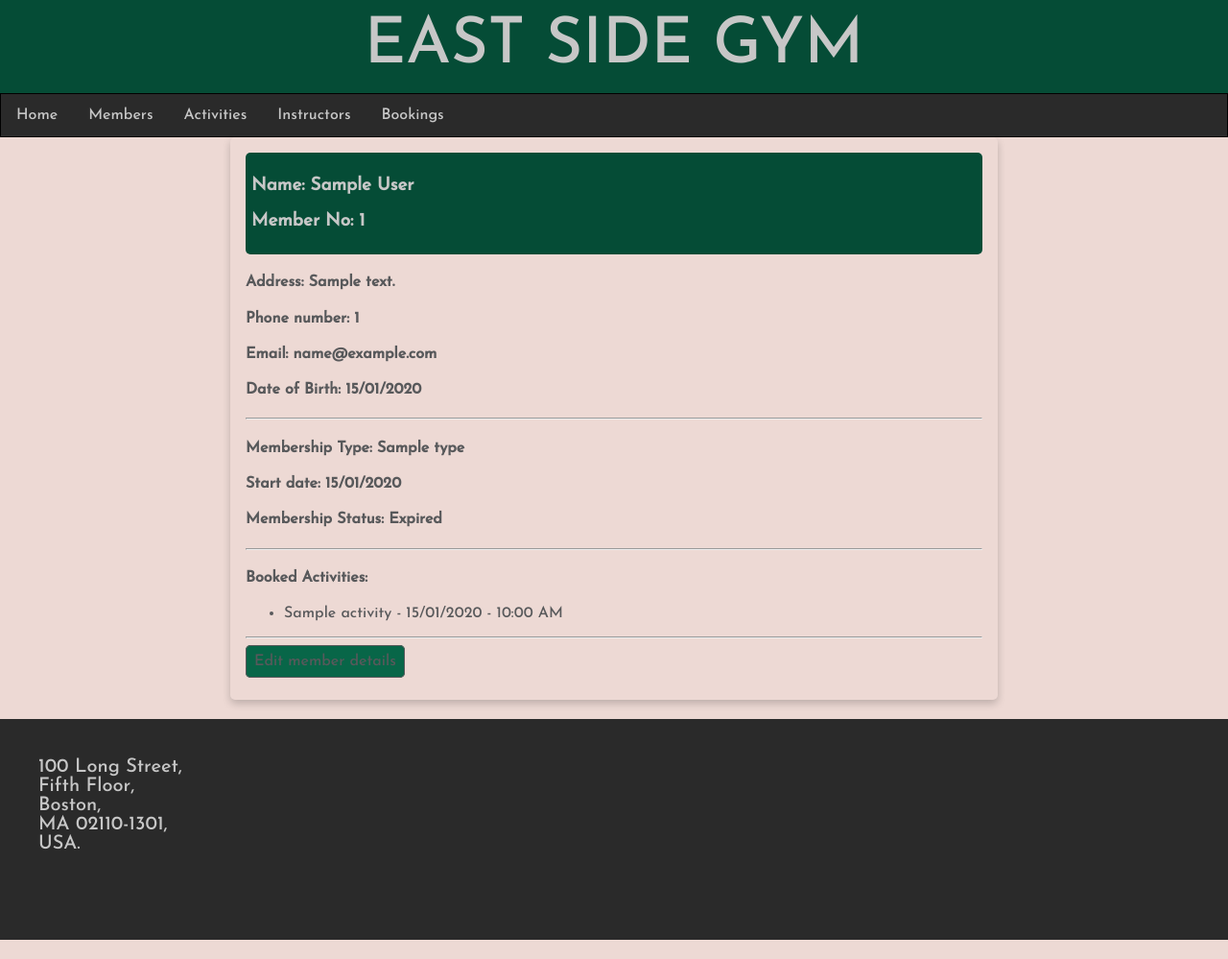
After one commit to nealeb4zod/python-solo-project-gym, a Flask app: page /members/1 in a window 1280 px wide. The commit adds this page. Shown: the whole page at 96% size. Run offline with Flask 2, Linux system fonts and the light colour scheme; a database or web service that is not in the repository returns one stand-in record (values such as "Sample title"); some libraries are stand-ins or nearby versions.

Commit message:
Members controller complete

```diff
--- a/app/controllers/member_controller.py
+++ b/app/controllers/member_controller.py
@@ -39,7 +39,7 @@ def edit_member(id):
     member = member_repository.get_one(id)
     membership_types = membership_type_repository.get_all()
     # import pdb; pdb.set_trace()
-    return render_template("/members/edit.html", member=member, membership_types=membership_types)
+    return render_template("/members/edit.html", member=member, membership_types=membership_types, title="Edit Member Details")
 
 @members_blueprint.route("/members/<id>", methods=["POST"])
 def update_member(id):
@@ -56,3 +56,14 @@ def update_member(id):
     updated_member = Member(first_name, last_name, date_of_birth, address, phone_number, email_address, membership_type, start_date, active_membership)
     member_repository.edit(updated_member)
     return redirect("/members")
+
+@members_blueprint.route("/members/<id>")
+def show_details(id):
+    member = member_repository.get_one(id)
+    membership_type = membership_type_repository.get_one(member.membership_type)
+    return render_template("/members/show.html", member=member, membership_type=membership_type, title="Member Details")
+
+@members_blueprint.route("/members/<id>/delete")
+def delete_member(id):
+    member_repository.delete_one(id)
+    return redirect("/members")
--- a/app/db/gym.sql
+++ b/app/db/gym.sql
@@ -44,6 +44,6 @@ CREATE TABLE activities (
 
 CREATE TABLE bookings (
     id SERIAL PRIMARY KEY,
-    activity INT REFERENCES activities(id),
-    member INT REFERENCES members(id)
+    activity INT REFERENCES activities(id) ON DELETE CASCADE,
+    member INT REFERENCES members(id) ON DELETE CASCADE
 );
--- a/app/repositories/member_repository.py
+++ b/app/repositories/member_repository.py
@@ -77,6 +77,7 @@ def get_one(id):
     value = [id]
     result = run_sql(sql, value)[0]
 
+    activities_booked = get_activities(result["id"])
     if result is not None:
         member = Member(
             result["first_name"],
@@ -88,6 +89,7 @@ def get_one(id):
             result["membership_type"],
             result["start_date"],
             result["active_membership"],
+            activities_booked,
             result["id"],
         )
     return member
--- a/console.py
+++ b/console.py
@@ -72,7 +72,7 @@ member_2 = Member(
 
 member_list = []
 member_repository.new(member_1)
-# member_repository.new(member_2)
+member_repository.new(member_2)
 
 activity_1 = Activity("Yoga", instructor_2, "2020-11-13 13:00:00", 60, 20, [member_list], premium)
 activity_2 = Activity("Pilates", instructor_2, "2020-11-14 12:00:00", 60, 20, [member_list], basic)
--- a/static/cards.css
+++ b/static/cards.css
@@ -33,19 +33,30 @@
 #mem-no {
 }
 .card-btn {
-    color: #58595b;
+    color: #c7c7c7;
     border: 1px solid #58595b;
     border-radius: 5px;
+    background-color: #086648;
     padding: 8px;
 }
+
+.card-btn a:link,
+a:visited,
+a:hover,
+a:active {
+    color: #c7c7c7;
+}
+
+.card-btn:hover {
+    background-color: #0d7a58;
+}
+
 #edit-btn {
-    color: #58595b;
     border: 1px solid #58595b;
     border-radius: 5px;
     padding: 8px;
 }
 a {
-    color: #58595b;
     text-decoration: none;
 }
 .add-card {
@@ -58,9 +69,3 @@ a {
     height: auto;
     padding: auto;
 }
-.add a:link,
-a:visited,
-a:hover,
-a:active {
-    color: #58595b;
-}
--- /dev/null
+++ b/static/show.css
@@ -0,0 +1,25 @@
+.show-details {
+    box-shadow: 0 4px 8px 0 rgba(0, 0, 0, 0.2);
+    transition: 0.3s;
+    border-radius: 5px;
+    margin-top: 15px;
+    margin: auto;
+    width: 60%;
+    height: auto;
+    padding: 16px;
+    color: #58595b;
+    font-family: "Josefin Sans", sans-serif;
+}
+.details-header {
+    background-color: #054c36;
+    border-radius: 5px;
+    color: #c7c7c7;
+    padding: 6px;
+}
+
+.details-body {
+    color: #58595b;
+}
+.details-body a {
+    color: #58595b;
+}
--- a/static/style.css
+++ b/static/style.css
@@ -13,13 +13,11 @@ body {
     background-color: #054c36;
     margin: 0;
     text-align: center;
-    align-items: center;
-    display: flex;
-    flex-flow: row wrap;
     text-transform: uppercase;
     font-family: "Josefin Sans", sans-serif;
-    justify-content: space-between;
     color: #c7c7c7;
+    padding: 15px;
+    place-items: centre;
 }
 #header > span {
     font-size: 50pt;
@@ -68,13 +66,16 @@ body {
 a:visited,
 a:hover,
 a:active {
-    color: #58595b;
+    color: #c7c7c7;
+}
+a {
+    color: #c7c7c7;
 }
 
 .dropdown-content {
     display: none;
     position: absolute;
-    background-color: #c4b59d;
+    background-color: #054c36;
     min-width: 160px;
     box-shadow: 0px 8px 16px 0px rgba(0, 0, 0, 0.2);
     z-index: 1;
@@ -90,7 +91,7 @@ a:active {
 }
 
 .dropdown-content a:hover {
-    background-color: #ddd;
+    background-color: #086648;
 }
 
 .dropdown:hover .dropdown-content {
--- a/templates/base.html
+++ b/templates/base.html
@@ -3,6 +3,7 @@
 <head>
     <link rel="stylesheet" href="{{ url_for('static', filename='style.css') }}">
     <link rel="stylesheet" href="{{ url_for('static', filename='form.css') }}">
+    <link rel="stylesheet" href="{{ url_for('static', filename='show.css') }}">
     <link rel="stylesheet" href="{{ url_for('static', filename='cards.css') }}">
     <!-- <script src="https://kit.fontawesome.com/3b9a04f840.js" crossorigin="anonymous"></script> -->
     <link href="https://fonts.googleapis.com/css2?family=Josefin+Sans:wght@500&display=swap" rel="stylesheet">
@@ -10,9 +11,9 @@
 </head>
 <body>
     <hgroup id="header">
-        <img id="logo" src="{{url_for('static', filename='images/logo.png')}}" alt="Kettlebell, barbell logo">
+        <!-- <img id="logo" src="{{url_for('static', filename='images/logo.png')}}" alt="Kettlebell, barbell logo"> -->
         <span>East Side Gym</span>
-        <img id="logo" src="{{url_for('static', filename='images/logo.png')}}" alt="Kettlebell, barbell logo">
+        <!-- <img id="logo" src="{{url_for('static', filename='images/logo.png')}}" alt="Kettlebell, barbell logo"> -->
     </hgroup>
     <nav class="navbar">
         <a id="home" href="/">Home</a>
--- /dev/null
+++ b/templates/members/show.html
@@ -0,0 +1,58 @@
+{% extends 'base.html' %}
+
+{% block content %}
+    <section class="show-details">
+        <hgroup class='details-header'>
+            <h3>Name: {{member.first_name}} {{member.last_name}}</h3>
+            <h3>Member No: {{member.id}}</h3>
+        </hgroup>
+        <section class="details-body">
+            <hgroup>
+                <h4>
+                    Address: {{member.address}}
+                </h4>
+                <h4>
+                    Phone number: {{member.phone_number}}
+                </h4>
+                <h4>
+                    Email: {{member.email_address}}
+                </h4>
+                <h4>
+                    Date of Birth: {{member.date_of_birth.strftime("%d/%m/%Y")}}
+                </h4>
+            </hgroup>
+            <hr>
+            <hgroup>
+                <h4>
+                    Membership Type: {{membership_type.type}}
+                </h4>
+                <h4>
+                    Start date: {{member.start_date.strftime("%d/%m/%Y")}}
+                </h4>
+                <h4>
+                    Membership Status:
+                    {% if  member.active_membership == True%}
+                        Active
+                    {% else %}
+                        Expired
+                    {% endif %}
+                </h4>
+            </hgroup>
+            <hr>
+            <h4>
+                Booked Activities:
+            </h4>
+            <ul>
+            {% for activity in member.activities_booked %}
+                <li>
+                    <a href="/activities/{{ activity.id }}"> {{activity.name}} - {{activity.date_time.strftime("%d/%m/%Y")}} - {{activity.date_time.strftime("%I:%M %p")}}</a>
+                </li>
+            {% endfor %}
+            </ul>
+            <hr>
+            <p>
+                <a class="card-btn" href="/members/{{member.id}}/edit">Edit member details</i></a>
+            </p>
+        </section>
+    </section>
+{% endblock content %}
```
